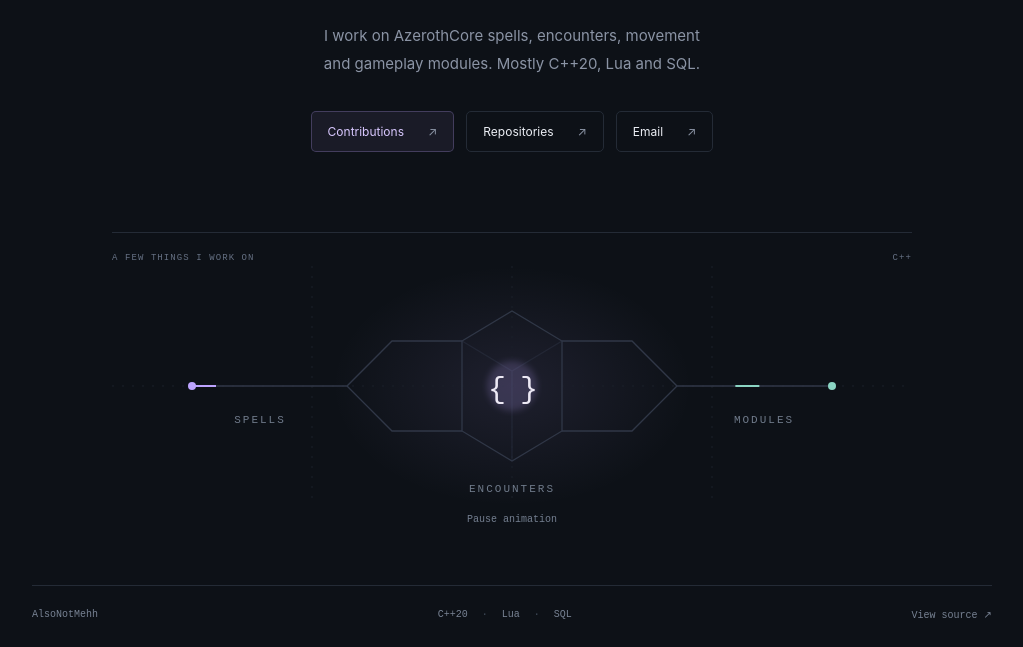
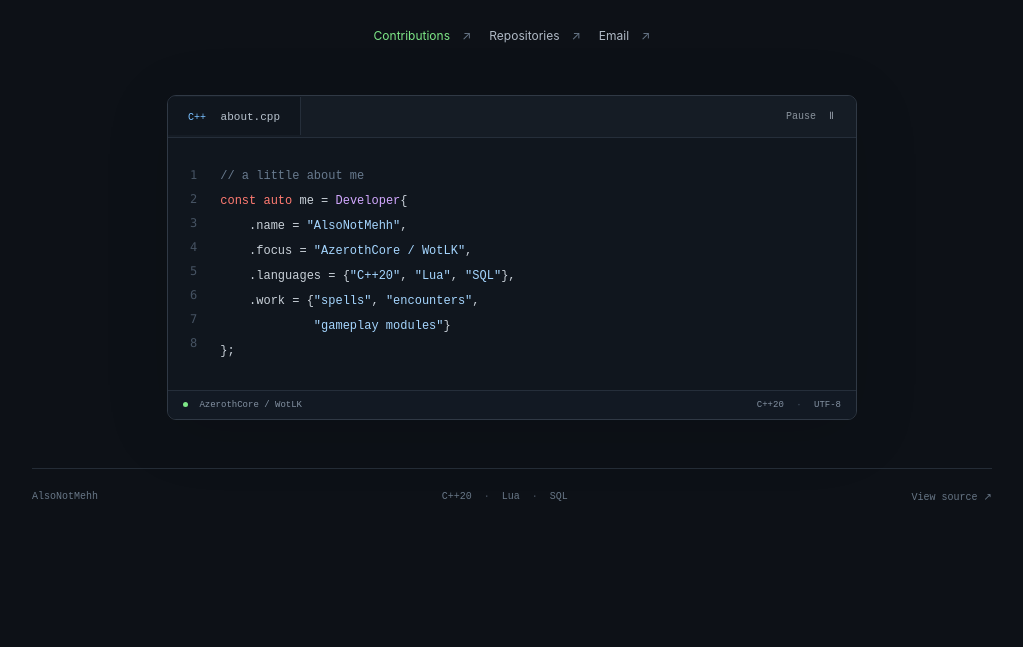
Before and after one commit to AlsoNotMehh/AlsoNotMehh, a plain HTML site: page docs/index.html in a window 1280 px wide. Shown: the part 355-1002 px from the top of the page, without its empty margins (128-1151 px from the left). After the commit the page ends 883 px from the top, so only its background shows below. Drawn offline with Linux system fonts and the light colour scheme.

Commit message:
Clean up profile design

```diff
--- a/docs/assets/app.js
+++ b/docs/assets/app.js
@@ -1,10 +1,46 @@
-const motionButton = document.querySelector(".motion-toggle");
-const reducedMotion = window.matchMedia("(prefers-reduced-motion: reduce)");
-function updateMotionControl() { motionButton.hidden = reducedMotion.matches; }
-updateMotionControl();
-reducedMotion.addEventListener("change", updateMotionControl);
-motionButton.addEventListener("click", () => {
-  const paused = document.documentElement.classList.toggle("paused");
-  motionButton.setAttribute("aria-pressed", String(paused));
-  motionButton.textContent = paused ? "Play animation" : "Pause animation";
+const code = [
+  '// a little about me',
+  'const auto me = Developer{',
+  '    .name = "AlsoNotMehh",',
+  '    .focus = "AzerothCore / WotLK",',
+  '    .languages = {"C++20", "Lua", "SQL"},',
+  '    .work = {"spells", "encounters",',
+  '             "gameplay modules"}',
+  '};',
+].join('\n');
+const target = document.querySelector('#typed-code');
+const button = document.querySelector('.motion-toggle');
+const reducedMotion = matchMedia('(prefers-reduced-motion: reduce)');
+let position = 0;
+let timer;
+let paused = false;
+function highlight(text) {
+  const escaped = text.replaceAll('&', '&amp;').replaceAll('<', '&lt;').replaceAll('>', '&gt;');
+  return escaped.replace(/(\/\/[^\n]*|"[^"\n]*"|\b(?:const|auto)\b|\bDeveloper\b)/g, token => {
+    const type = token.startsWith('//') ? 'comment' : token.startsWith('"') ? 'string' : token === 'Developer' ? 'type' : 'keyword';
+    return '<span class="' + type + '">' + token + '</span>';
+  });
+}
+function render() { target.innerHTML = highlight(code.slice(0, position)); }
+function tick() {
+  if (paused || reducedMotion.matches) return;
+  position = Math.min(position + 2, code.length);
+  render();
+  if (position < code.length) timer = setTimeout(tick, code[position - 1] === '\n' ? 160 : 23);
+
+}
+function motionPreference() {
+  clearTimeout(timer);
+  if (reducedMotion.matches) { position = code.length; render(); button.hidden = true; }
+  else { button.hidden = false; if (!paused && position < code.length) tick(); }
+}
+button.addEventListener('click', () => {
+  paused = !paused;
+  clearTimeout(timer);
+  document.documentElement.classList.toggle('paused', paused);
+  button.setAttribute('aria-pressed', String(paused));
+  button.innerHTML = paused ? 'Play <span aria-hidden="true">▷</span>' : 'Pause <span aria-hidden="true">Ⅱ</span>';
+  if (!paused) tick();
 });
+reducedMotion.addEventListener('change', motionPreference);
+motionPreference();
--- a/docs/index.html
+++ b/docs/index.html
@@ -10,18 +10,18 @@
   <meta property="og:type" content="website">
   <title>AlsoNotMehh — AzerothCore developer</title>
   <link rel="icon" href="assets/mark.svg" type="image/svg+xml">
-  <link rel="stylesheet" href="assets/styles.css?v=simple-1">
+  <link rel="stylesheet" href="assets/styles.css?v=editor-2">
 </head>
 <body>
   <a class="skip" href="#about">Skip to content</a>
   <header>
-    <a class="wordmark" href="./" aria-label="Home">mehh<span>_</span></a>
+    <a class="wordmark" href="./" aria-label="Home">AlsoNotMehh<span>/</span></a>
     <a class="quiet-link" href="https://github.com/AlsoNotMehh">GitHub <span aria-hidden="true">↗</span></a>
   </header>
   <main id="about">
     <section class="intro" aria-labelledby="name">
       <p class="eyebrow"><span class="dot" aria-hidden="true"></span> AzerothCore · WotLK 3.3.5a</p>
-      <h1 id="name">AlsoNotMehh<span class="period">.</span></h1>
+      <h1 id="name">AlsoNotMehh</h1>
       <p class="role">C++ developer <span> / </span> WotLK systems engineer</p>
       <p class="bio">I work on AzerothCore spells, encounters, movement<br class="desktop-break"> and gameplay modules. Mostly C++20, Lua and SQL.</p>
       <nav class="links" aria-label="Find my work">
@@ -30,35 +30,17 @@
         <a href="mailto:itsbrayanrodriguez@gmail.com">Email <span aria-hidden="true">↗</span></a>
       </nav>
     </section>
-    <section class="signal" aria-label="Spells, encounters and modules connected by C++">
-      <div class="signal-caption"><span>A FEW THINGS I WORK ON</span><span aria-hidden="true">C++</span></div>
-      <svg class="circuit" viewBox="0 0 800 240" fill="none" aria-hidden="true">
-        <defs>
-          <radialGradient id="halo"><stop stop-color="#bda4ff" stop-opacity=".1"/><stop offset="1" stop-color="#bda4ff" stop-opacity="0"/></radialGradient>
-          <filter id="glow"><feGaussianBlur stdDeviation="3"/></filter>
-        </defs>
-        <ellipse cx="400" cy="120" rx="180" ry="120" fill="url(#halo)"/>
-        <g class="grid-lines"><path d="M0 120H800M400 0V240M200 0V240M600 0V240" stroke="#1a202b" stroke-dasharray="2 8"/></g>
-        <g stroke="#303747" stroke-width="1.3">
-          <path d="M80 120H235L280 75H350"/><path d="M450 75H520L565 120H720"/>
-          <path d="M350 165H280L235 120"/><path d="M450 165H520L565 120"/>
-          <path d="M350 75L400 45L450 75V165L400 195L350 165Z"/>
-          <path d="M350 75L400 105L450 75M400 105V195" opacity=".45"/>
-        </g>
-        <path class="pulse pulse-a" d="M80 120H235L280 75H350" stroke="#bda4ff" stroke-width="2" stroke-dasharray="24 360"/>
-        <path class="pulse pulse-b" d="M450 165H520L565 120H720" stroke="#8bd5c3" stroke-width="2" stroke-dasharray="24 360"/>
-        <circle cx="80" cy="120" r="4" fill="#bda4ff"/>
-        <circle cx="720" cy="120" r="4" fill="#8bd5c3"/>
-        <circle class="core-glow" cx="400" cy="120" r="25" fill="#bda4ff" opacity=".1" filter="url(#glow)"/>
-        <text x="400" y="132" fill="#ede9f5" text-anchor="middle" font-family="monospace" font-size="30" letter-spacing="-2">{ }</text>
-        <g class="circuit-labels" fill="#707b8b" font-family="monospace" font-size="11" letter-spacing="2" text-anchor="middle">
-          <text x="148" y="157">SPELLS</text><text x="400" y="226">ENCOUNTERS</text><text x="652" y="157">MODULES</text>
-        </g>
-      </svg>
-      <button class="motion-toggle" type="button" aria-pressed="false" hidden>Pause animation</button>
+    <section class="editor" aria-label="A short introduction in code">
+      <div class="editor-bar">
+        <span class="file-tab"><span class="file-icon" aria-hidden="true">C++</span> about.cpp</span>
+        <button class="motion-toggle" type="button" aria-pressed="false" hidden>Pause <span aria-hidden="true">Ⅱ</span></button>
+      </div>
+      <div class="code-area" aria-hidden="true"><div class="line-numbers">1<br>2<br>3<br>4<br>5<br>6<br>7<br>8</div><pre><code id="typed-code"></code><span class="cursor"></span></pre></div>
+      <p class="sr-only">AlsoNotMehh. AzerothCore and WotLK developer. I work with C++20, Lua and SQL on spells, encounters and gameplay modules.</p>
+      <div class="editor-status"><span><span class="status-dot" aria-hidden="true"></span> AzerothCore / WotLK</span><span>C++20 <span class="status-divider">·</span> UTF-8</span></div>
     </section>
   </main>
   <footer><span>AlsoNotMehh</span><span>C++20 <i>·</i> Lua <i>·</i> SQL</span><a href="https://github.com/AlsoNotMehh/AlsoNotMehh">View source <span aria-hidden="true">↗</span></a></footer>
-  <script src="assets/app.js?v=simple-1"></script>
+  <script src="assets/app.js?v=editor-2"></script>
 </body>
 </html>
```
Also changed, not shown: docs/assets/intro.gif, docs/assets/styles.css, 1 other file.
